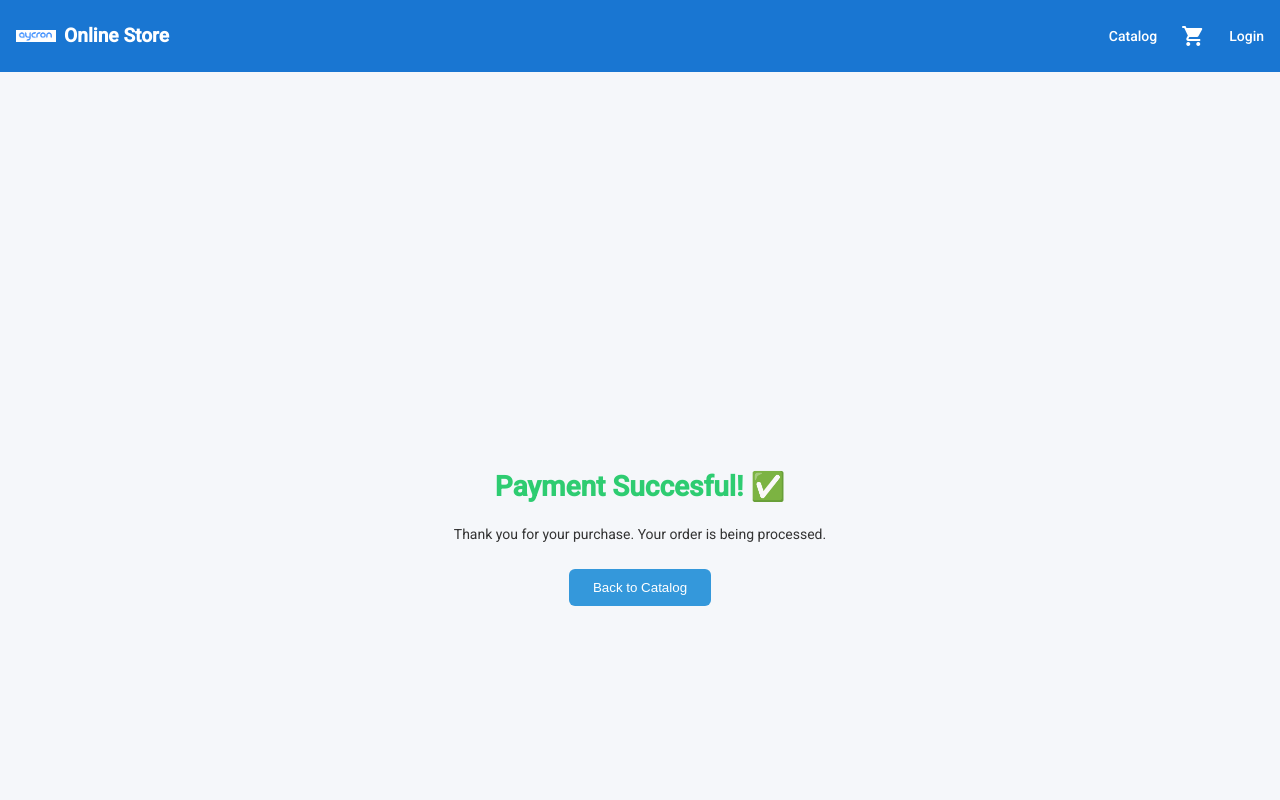
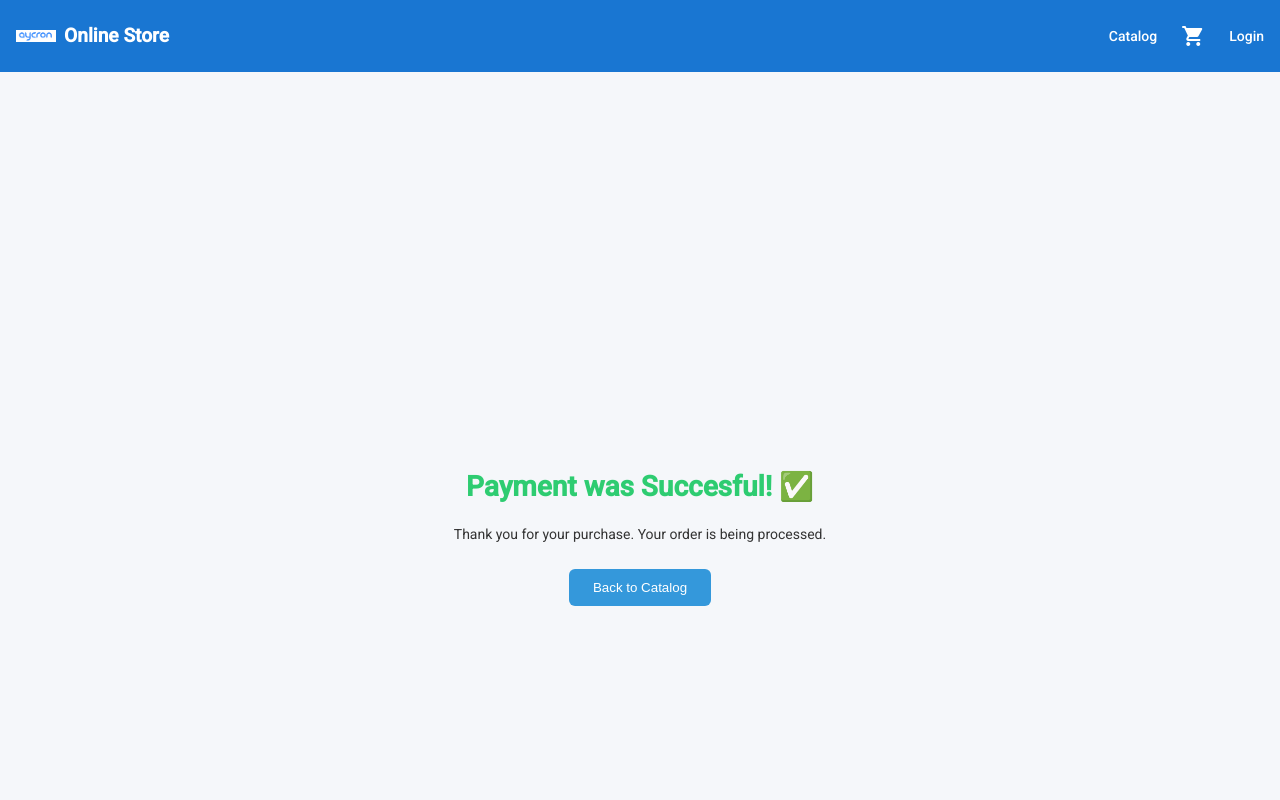
Before and after one commit to crisd11/Online-Store-Angular, an Angular app: page /checkout-success in a window 1280 px wide. Shown: the top 800 px of the page. Built offline with nearby package versions, Linux system fonts and the light colour scheme; no server answers.

Commit message:
testDeploy

```diff
--- a/src/app/pages/checkout-success/checkout-success.component.html
+++ b/src/app/pages/checkout-success/checkout-success.component.html
@@ -1,5 +1,5 @@
 <div class="success-wrapper">
-  <h1>Payment Succesful! ✅</h1>
+  <h1>Payment was Succesful! ✅</h1>
   <p>Thank you for your purchase. Your order is being processed.</p>
   <button (click)="goToCatalog()">Back to Catalog</button>
 </div>
```
